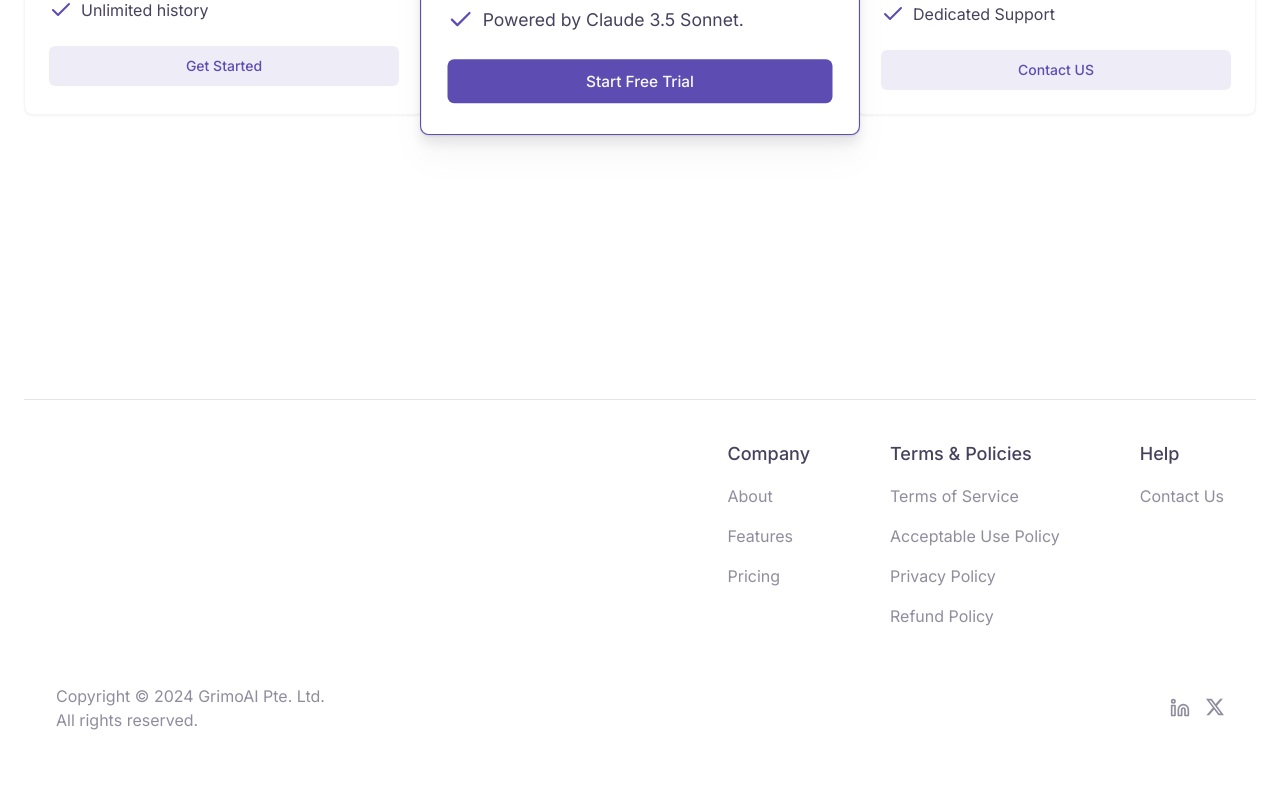
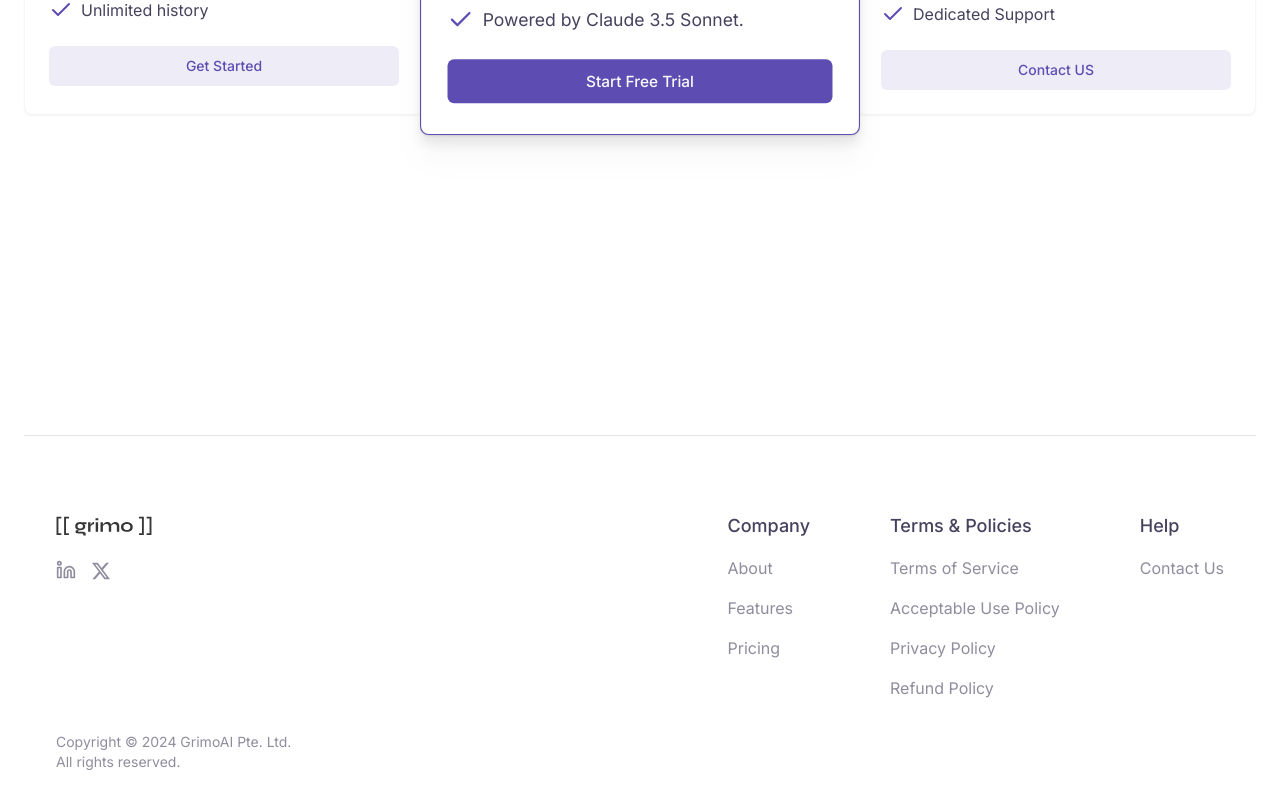
Before and after one commit to nobruf/shadcn-landing-page, a Next.js app: page / in a window 1280 px wide. Shown: the part 2545-3345 px from the top of the page. Before the commit the page ends 3305 px from the top, so only its background shows below. Built offline with nearby package versions, Linux system fonts and the light colour scheme.

Commit message:
Optimize the footer UI.

```diff
--- a/components/layout/sections/footer.tsx
+++ b/components/layout/sections/footer.tsx
@@ -9,13 +9,58 @@ import Link from "next/link";
 export const FooterSection = () => {
   return (
     <footer id="footer" className="container py-24 sm:py-7">
-      <div className=" sm:px-8 pt-10 bg-card border-t border-border">
-        <div className="flex flex-col sm:flex-row justify-end gap-x-20 gap-y-8">
+      <Separator className="my-9" />
+      <div className=" sm:px-8 pt-10 bg-card">
+        <div className=" flex flex-col md:flex-row">
+          <div className="flex-1 flex flex-col gap-6 pt-1 pb-8">
+            <Image
+              width={96}
+              height={96}
+              // className="mx-auto rounded-lg relative rouded-lg leading-none flex items-center  border-secondary  border-t-primary/30"
+              src="/grimo/grimo_logo.svg"
+              alt="grimo"
+            />
+            <ul className="flex flex-row items-end gap-4">
+              <li>
+                <Link
+                  href="https://www.linkedin.com/company/grimo-ai/"
+                  className="opacity-60 hover:opacity-100"
+                >
+                  <Icon
+                    name="Linkedin"
+                    size={20}
+                    color="hsl(var(--foreground))"
+                  />
+                </Link>
+              </li>
+              <li>
+                <Link
+                  href="https://x.com/GrimoAI"
+                  className="opacity-60 hover:opacity-100"
+                >
+                  {/* <Icon name="Twitter" size={20} color="hsl(var(--foreground))" /> */}
+                  {/* <Image
+                  width={20}
+                  height={20}
+                  src="/x-twitter-brands-solid.svg"
+                  alt="X"
+                /> */}
+                  <XIcon />
+                </Link>
+              </li>
+            </ul>
+          </div>
+
+          <div className="flex flex-col md:flex-row justify-end gap-x-20 gap-y-8">
             {/* <div className="col-span-full sm:col-span-1">
             <Link href="#" className="flex font-medium items-center">
-
-
-              <h3 className="text-2xl">Grimo</h3>
+              <Image
+                width={72}
+                height={72}
+                // className="mx-auto rounded-lg relative rouded-lg leading-none flex items-center  border-secondary  border-t-primary/30"
+                src="/grimo/grimo_logo.svg"
+                alt="grimo"
+              />
             </Link>
           </div> */}
 
@@ -27,7 +72,10 @@ export const FooterSection = () => {
                 </Link>
               </div>
               <div>
-              <Link href="/#features" className="opacity-60 hover:opacity-100">
+                <Link
+                  href="/#features"
+                  className="opacity-60 hover:opacity-100"
+                >
                   Features
                 </Link>
               </div>
@@ -88,43 +136,12 @@ export const FooterSection = () => {
               </div>
             </div>
           </div>
+        </div>
 
-        {/* <Separator className="my-9" /> */}
-        <section className="flex flex-col items-start gap-4 sm:flex-row sm:items-center mt-14">
-          <h3 className="opacity-60 flex-1">
+        <p className=" text-sm opacity-60 mt-8">
           Copyright © 2024 GrimoAI Pte. Ltd. <br />
           All rights reserved.
-          </h3>
-          <ul className="flex flex-row gap-4">
-            <li>
-              <Link
-                href="https://www.linkedin.com/company/grimo-ai/"
-                className="opacity-60 hover:opacity-100"
-              >
-                <Icon
-                  name="Linkedin"
-                  size={20}
-                  color="hsl(var(--foreground))"
-                />
-              </Link>
-            </li>
-            <li>
-              <Link
-                href="https://x.com/GrimoAI"
-                className="opacity-60 hover:opacity-100"
-              >
-                {/* <Icon name="Twitter" size={20} color="hsl(var(--foreground))" /> */}
-                {/* <Image
-                  width={20}
-                  height={20}
-                  src="/x-twitter-brands-solid.svg"
-                  alt="X"
-                /> */}
-                <XIcon />
-              </Link>
-            </li>
-          </ul>
-        </section>
+        </p>
       </div>
     </footer>
   );
```
Lines whose indentation alone changed are shown as unchanged.
